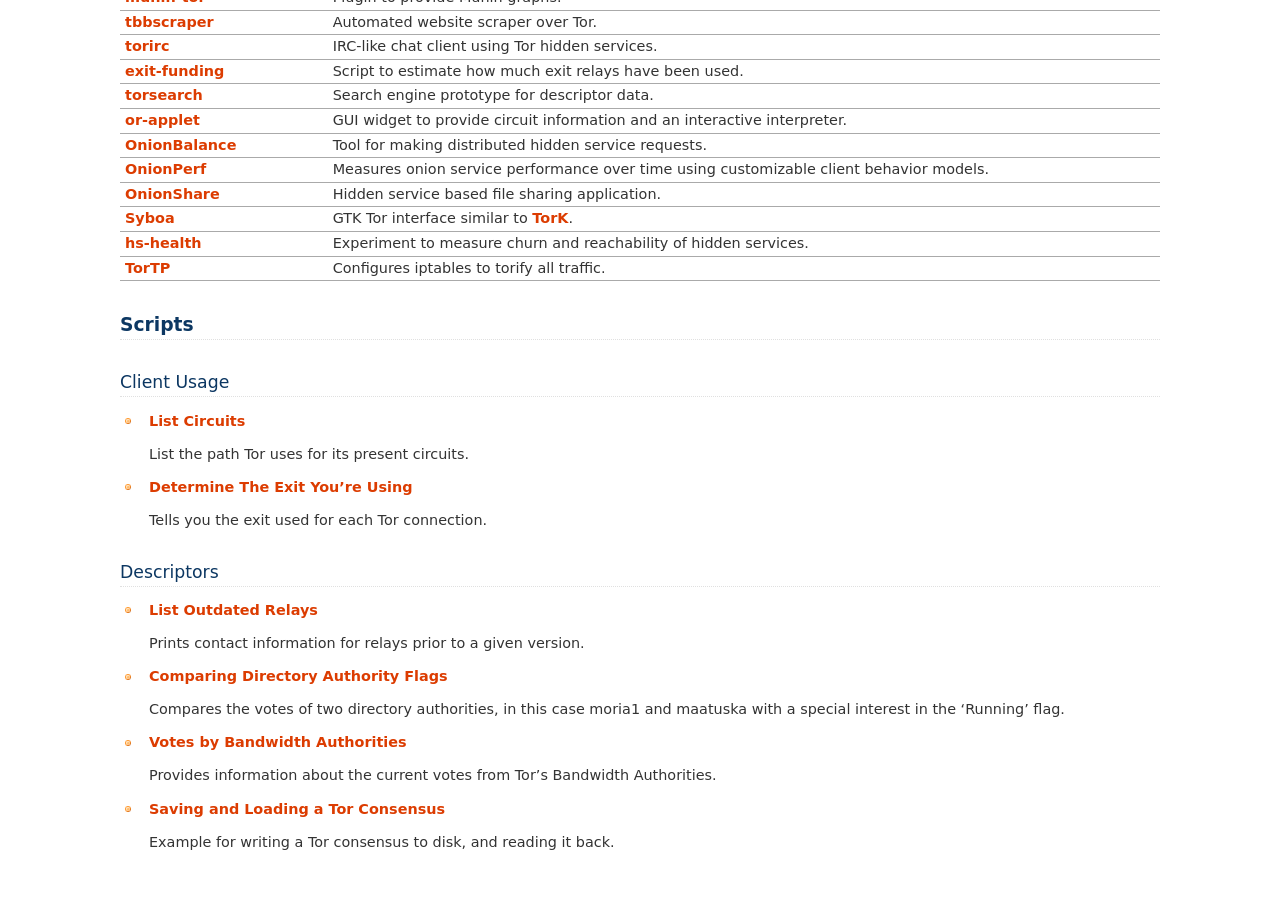
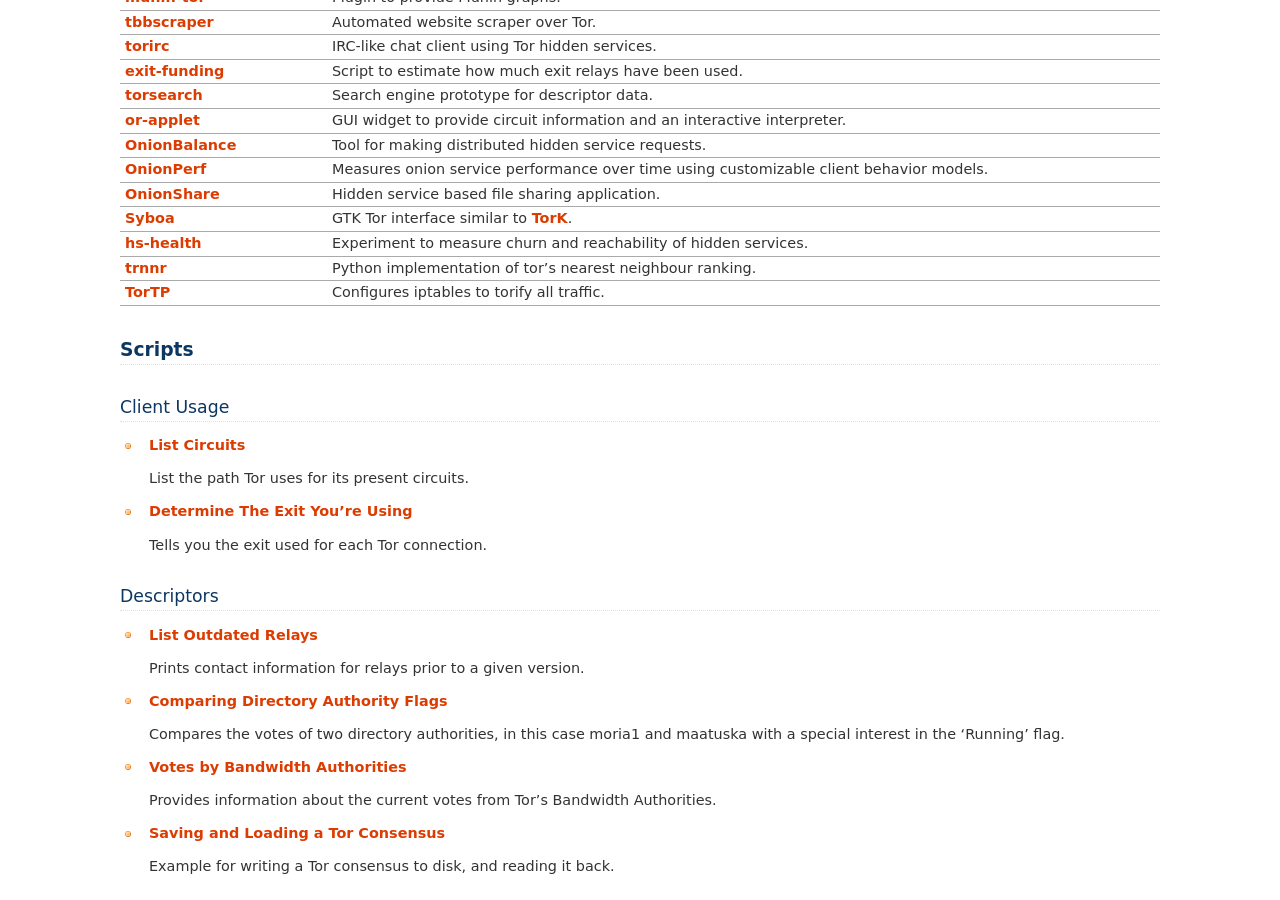
Before and after one commit to torproject/stem, a Sphinx documentation site: the page built from docs/tutorials/double_double_toil_and_trouble.rst, in a window 1280 px wide and 900 px high, scrolled down 790 px. Built offline with Sphinx 7.4.7, drawn with Linux system fonts in a browser that asks for light colours.

Commit message:
Add trnnr to examples page
Adding Philipp's new project...

  https://lists.torproject.org/pipermail/metrics-team/2016-July/000157.html

```diff
--- a/docs/tutorials/double_double_toil_and_trouble.rst
+++ b/docs/tutorials/double_double_toil_and_trouble.rst
@@ -74,6 +74,7 @@
 `OnionShare <https://github.com/micahflee/onionshare>`_                                                     Hidden service based file sharing application.
 `Syboa <https://gitorious.org/syboa/syboa>`_                                                                GTK Tor interface similar to `TorK <http://sourceforge.net/projects/tork/>`_.
 `hs-health <https://gitlab.com/hs-health/hs-health>`_                                                       Experiment to measure churn and reachability of hidden services.
+`trnnr <https://github.com/NullHypothesis/trnnr>`_                                                          Python implementation of tor's nearest neighbour ranking.
 `TorTP <https://github.com/vinc3nt/stem-tortp>`_                                                            Configures iptables to torify all traffic.
 =========================================================================================================== ==========
 
```
